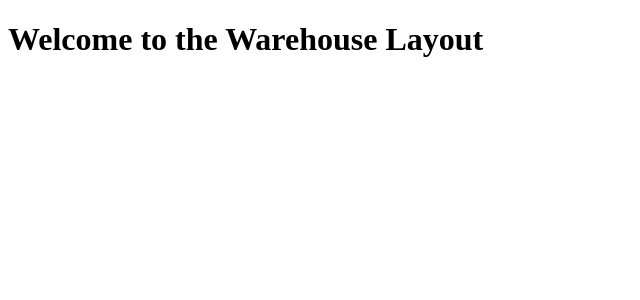
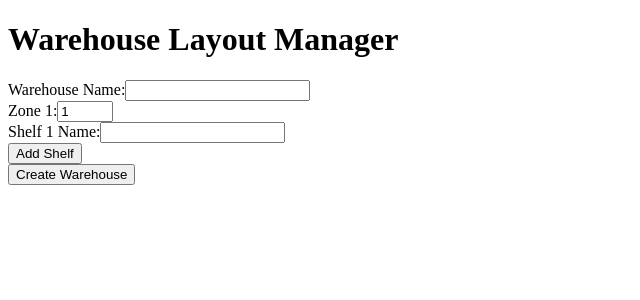
Before and after one commit to SmeeBoi/warehouse-layout, a Next.js app: page / in a window 1280 px wide. Shown: the top 300 px of the page, without its empty margins (0-640 px from the left). Built offline with nearby package versions, Linux system fonts and the light colour scheme; no server answers.

Commit message:
eslint and prettier i think work

```diff
--- a/package.json
+++ b/package.json
@@ -13,6 +13,7 @@
   },
   "dependencies": {
     "apollo-server-micro": "^3.13.0",
+    "axios": "^1.7.2",
     "graphql": "^16.8.1",
     "next": "14.2.3",
     "react": "^18",
--- /dev/null
+++ b/src/components/WarehouseForm.tsx
@@ -0,0 +1,116 @@
+import React, { useState } from 'react';
+import { createWarehouse } from '../utils/api';
+import logger from '../utils/logger';
+
+interface Shelf {
+  name: string;
+}
+
+interface Zone {
+  number: number;
+  shelves: Shelf[];
+}
+
+const WarehouseForm: React.FC = () => {
+  const [name, setName] = useState<string>('');
+  const [zones, setZones] = useState<Zone[]>([
+    { number: 1, shelves: [{ name: '' }] },
+  ]);
+
+  const handleSubmit = async (e: React.FormEvent): Promise<void> => {
+    e.preventDefault();
+    const warehouseInput = { name, zones };
+    try {
+      const newWarehouse = await createWarehouse(warehouseInput);
+      logger.log('Created Warehouse:', newWarehouse);
+      // Handle successful creation (e.g., reset form, show success message)
+    } catch (err) {
+      logger.error('Error creating warehouse:', err);
+      // Handle error (e.g., show error message)
+    }
+  };
+
+  const handleAddShelf = (zoneIndex: number): void => {
+    setZones(
+      zones.map((zone, i) =>
+        i === zoneIndex
+          ? { ...zone, shelves: [...zone.shelves, { name: '' }] }
+          : zone
+      )
+    );
+  };
+
+  const handleZoneChange = (index: number, field: string, value: any): void => {
+    setZones(
+      zones.map((zone, i) => (i === index ? { ...zone, [field]: value } : zone))
+    );
+  };
+
+  const handleShelfChange = (
+    zoneIndex: number,
+    shelfIndex: number,
+    value: string
+  ): void => {
+    setZones(
+      zones.map((zone, i) =>
+        i === zoneIndex
+          ? {
+              ...zone,
+              shelves: zone.shelves.map((shelf, j) =>
+                j === shelfIndex ? { ...shelf, name: value } : shelf
+              ),
+            }
+          : zone
+      )
+    );
+  };
+
+  return (
+    <form onSubmit={handleSubmit}>
+      <div>
+        <label>
+          Warehouse Name:
+          <input
+            type="text"
+            value={name}
+            onChange={(e) => setName(e.target.value)}
+          />
+        </label>
+      </div>
+      {zones.map((zone, i) => (
+        <div key={i}>
+          <label>
+            Zone {i + 1}:
+            <input
+              type="number"
+              value={zone.number}
+              onChange={(e) =>
+                handleZoneChange(i, 'number', Number(e.target.value))
+              }
+              min="1"
+              max="12"
+            />
+          </label>
+          {zone.shelves.map((shelf, j) => (
+            <div key={j}>
+              <label>
+                Shelf {j + 1} Name:
+                <input
+                  type="text"
+                  value={shelf.name}
+                  onChange={(e) => handleShelfChange(i, j, e.target.value)}
+                />
+              </label>
+            </div>
+          ))}
+          <button type="button" onClick={() => handleAddShelf(i)}>
+            Add Shelf
+          </button>
+        </div>
+      ))}
+      <button type="submit">Create Warehouse</button>
+    </form>
+  );
+};
+
+export default WarehouseForm;
--- a/src/pages/index.tsx
+++ b/src/pages/index.tsx
@@ -1,9 +1,11 @@
 import React from 'react';
+import WarehouseForm from '../components/WarehouseForm';
 
 const HomePage: React.FC = () => {
   return (
     <div>
-      <h1>Welcome to the Warehouse Layout</h1>
+      <h1>Warehouse Layout Manager</h1>
+      <WarehouseForm />
     </div>
   );
 };
--- /dev/null
+++ b/src/utils/api.ts
@@ -0,0 +1,37 @@
+import axios from 'axios';
+
+const api = axios.create({
+  baseURL: process.env.NEXT_PUBLIC_API_URL,
+  headers: {
+    'Content-Type': 'application/json',
+  },
+});
+
+// Define the function to handle the GraphQL mutation for creating a new warehouse
+export const createWarehouse = async (warehouseInput: any): Promise<any> => {
+  const mutation = `
+    mutation CreateWarehouse($warehouseInput: WarehouseInput!) {
+      createWarehouse(warehouseInput: $warehouseInput) {
+        id
+        name
+        zones {
+          id
+          number
+          shelves {
+            id
+            name
+          }
+        }
+      }
+    }
+  `;
+
+  const response = await api.post('/graphql', {
+    query: mutation,
+    variables: { warehouseInput },
+  });
+
+  return response.data.data.createWarehouse;
+};
+
+export default api;
--- /dev/null
+++ b/src/utils/logger.ts
@@ -0,0 +1,24 @@
+class Logger {
+  private isDevelopment: boolean;
+
+  constructor() {
+    this.isDevelopment = process.env.NODE_ENV === 'development';
+  }
+
+  log(...args: any[]): void {
+    /* eslint-disable-next-line no-console */
+    if (this.isDevelopment) {
+      console.log(...args); // Only log in development
+    }
+  }
+
+  error(...args: any[]): void {
+    /* eslint-disable-next-line no-console */
+    if (this.isDevelopment) {
+      console.error(...args); // Only log errors in development
+    }
+  }
+}
+
+const logger = new Logger();
+export default logger;
```
Also changed, not shown: .eslintrc.json, 2 other files (tests, documents, lock files or other folders).
